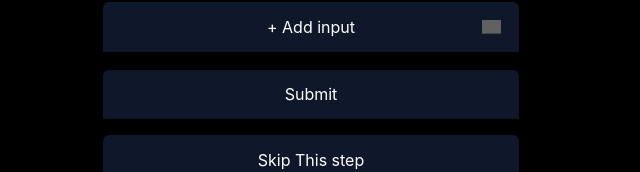
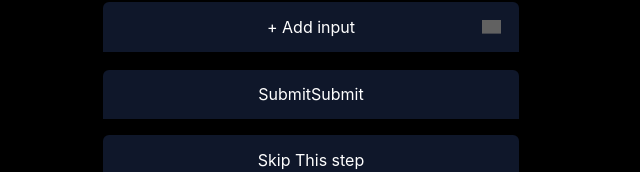
Before and after one commit to nstdeploy/admin-nxtup, a React (Create React App) app: page /addForm in a window 1280 px wide. Shown: the part 314-486 px from the top of the page, without its empty margins (313-953 px from the left). Built offline with nearby package versions, Linux system fonts and the light colour scheme; grey boxes are pictures that could not be loaded.

Commit message:
Update form.jsx add loader

```diff
--- a/src/pages/add-form/form.jsx
+++ b/src/pages/add-form/form.jsx
@@ -14,6 +14,7 @@ const AddForm = () => {
   const [desc, setDesc] = useState("");
   const [alluserComponents, setAllUserComponents] = useState([]);
   const [formType, setFormType] = useState(type || "AllEvents");
+  const [loading, setLoading] = useState(false);
 
   useEffect(() => {
     (async () => {
@@ -40,6 +41,7 @@ const AddForm = () => {
   }
 
   async function submitRegisterForm() {
+    setLoading(true);
     try {
       if (alluserComponents && alluserComponents[0]) {
         const { data: axres } = await axios.post(
@@ -62,6 +64,8 @@ const AddForm = () => {
       }
     } catch (error) {
       toast.success(error.response.data.message);
+    } finally {
+      setLoading(false);
     }
   }
 
@@ -443,8 +447,10 @@ const AddForm = () => {
           <button
             className="px-[1rem] py-[0.8rem] bg-slate-900 text-white w-[26rem] rounded-tl-md rounded-tr-md cursor-pointer mt-[1rem]"
             onClick={submitRegisterForm}
+            disabled={loading}
           >
             Submit
+            {loading ? "Submitting..." : "Submit"}
           </button>
           <button
             className="px-[1rem] py-[0.8rem] bg-slate-900 text-white w-[26rem] rounded-tl-md rounded-tr-md cursor-pointer mt-[1rem]"
```
